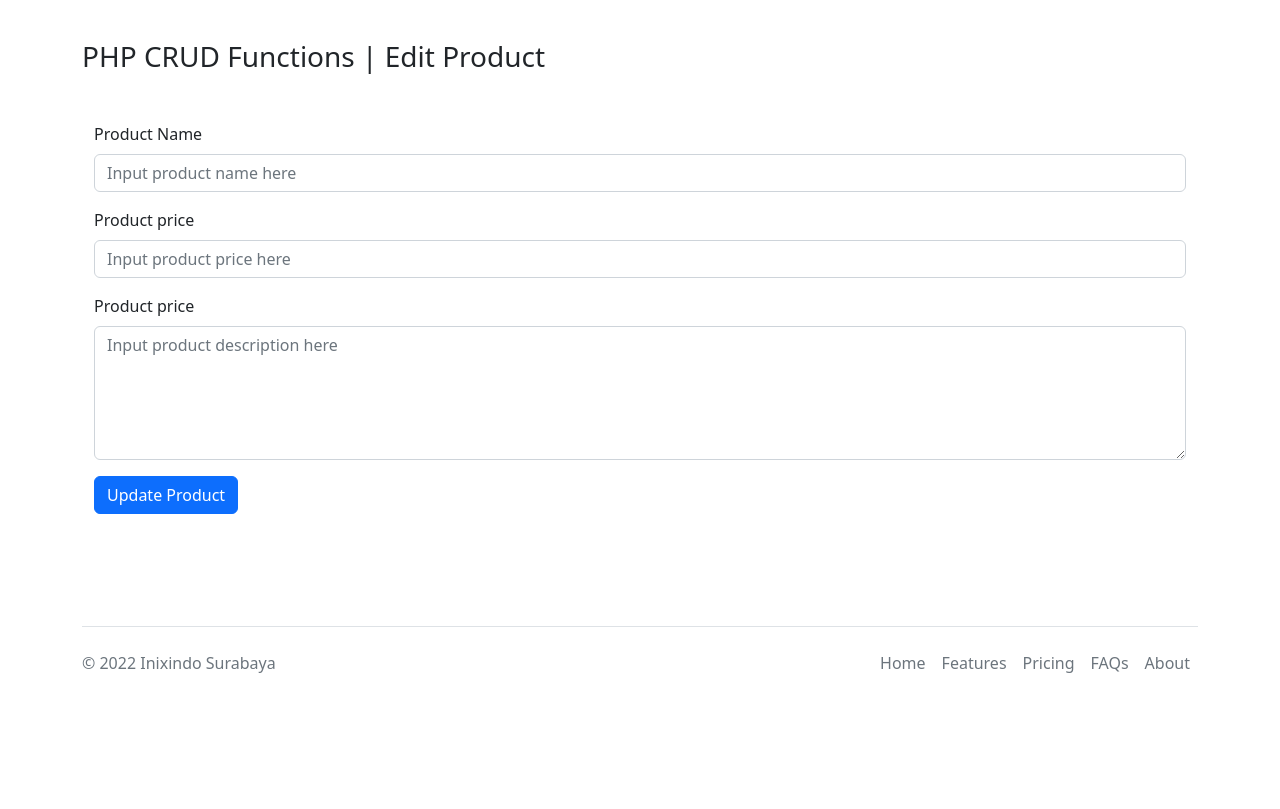
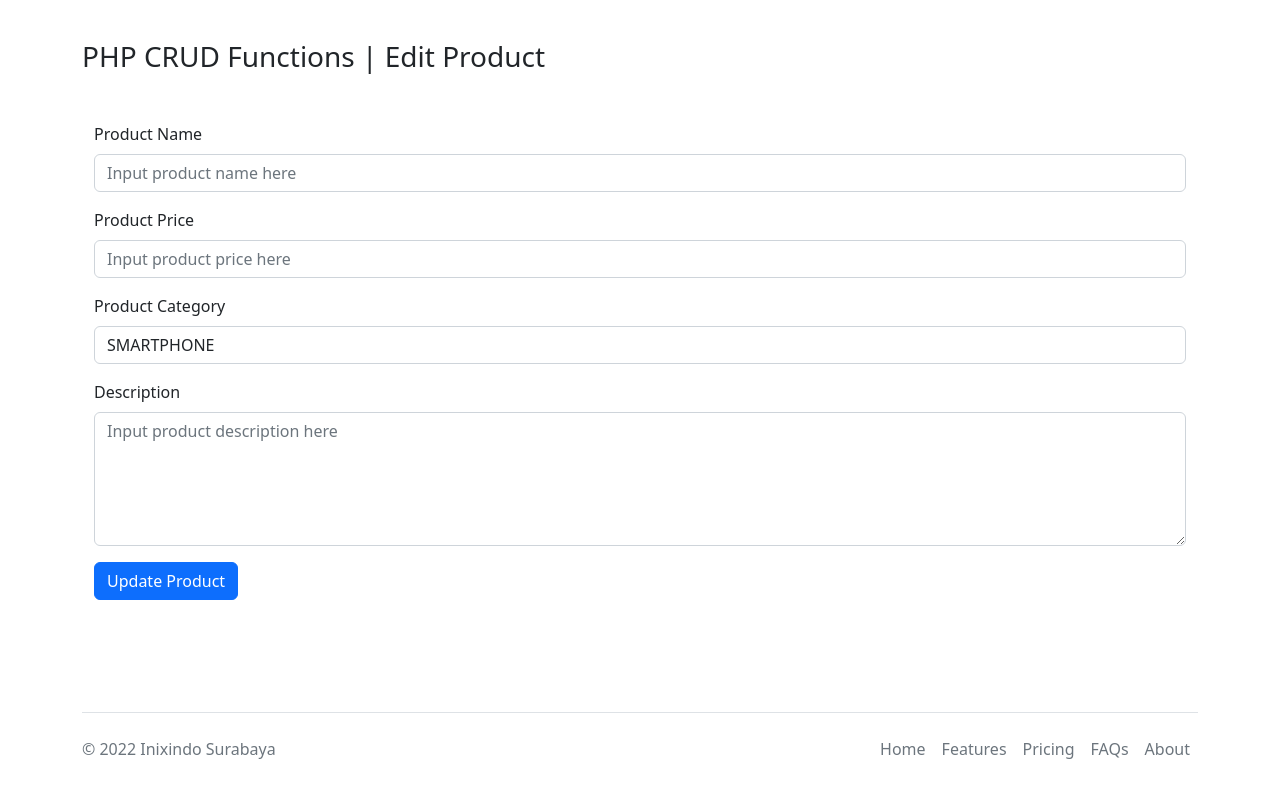
Before and after one commit to yusufrizalh/bwa-php-mysql, a PHP site: page /webphp/product_edit.php in a window 1280 px wide. Shown: the part 56-865 px from the top of the page. Before the commit the page ends 729 px from the top, so only its background shows below. Run offline with PHP 8.4, Linux system fonts and the light colour scheme; data that the repository does not hold is empty.

Commit message:
products by category

```diff
--- a/config/dbconfig.php
+++ b/config/dbconfig.php
@@ -1,2 +1,2 @@
 <?php
-$con = mysqli_connect("localhost", "root", "", "bwadb");
+$con = mysqli_connect("localhost", "root", "", "bwamysql");
--- a/product_edit.php
+++ b/product_edit.php
@@ -14,8 +14,9 @@ if (isset($_POST['btn-update'])) {
     $name = $_POST['name'];
     $price = $_POST['price'];
     $description = $_POST['description'];
+    $category = $_POST['category'];
 
-    $sql_query = "UPDATE products SET `name` = '$name', `price` = '$price', `description` = '$description' WHERE id = " . $_GET['edit_id'];
+    $sql_query = "UPDATE products SET `name` = '$name', `price` = '$price', `description` = '$description', `category` = '$category' WHERE id = " . $_GET['edit_id'];
     if (mysqli_query($con, $sql_query)) {
 ?>
         <script type="text/javascript">
@@ -49,11 +50,41 @@ if (isset($_POST['btn-cancel'])) {
                     <input type="text" class="form-control" autocomplete="off" id="name" name="name" placeholder="Input product name here" value="<?php echo $fetched_row['name']; ?>">
                 </div>
                 <div class="mb-3">
-                    <label for="price" class="form-label">Product price</label>
+                    <label for="price" class="form-label">Product Price</label>
                     <input type="text" class="form-control" autocomplete="off" id="price" name="price" placeholder="Input product price here" value="<?php echo $fetched_row['price']; ?>">
                 </div>
                 <div class="mb-3">
-                    <label for="price" class="form-label">Product price</label>
+                    <label for="category" class="form-label">Product Category</label>
+                    <select name="category" id="category" class="form-control">
+                        <option value="SMARTPHONE" <?php if ($fetched_row['category'] == "SMARTPHONE") {
+                                                        echo 'selected';
+                                                    } ?>>
+                            SMARTPHONE
+                        </option>
+                        <option value="LAPTOP" <?php if ($fetched_row['category'] == "LAPTOP") {
+                                                    echo 'selected';
+                                                } ?>>
+                            LAPTOP
+                        </option>
+                        <option value="MONITOR" <?php if ($fetched_row['category'] == "MONITOR") {
+                                                    echo 'selected';
+                                                } ?>>
+                            MONITOR
+                        </option>
+                        <option value="COMPUTER" <?php if ($fetched_row['category'] == "COMPUTER") {
+                                                        echo 'selected';
+                                                    } ?>>
+                            COMPUTER
+                        </option>
+                        <option value="OTHER" <?php if ($fetched_row['category'] == "OTHER") {
+                                                    echo 'selected';
+                                                } ?>>
+                            OTHER
+                        </option>
+                    </select>
+                </div>
+                <div class="mb-3">
+                    <label for="price" class="form-label">Description</label>
                     <textarea class="form-control" autocomplete="off" name="description" id="description" cols="30" rows="5" placeholder="Input product description here"><?php echo $fetched_row['description']; ?></textarea>
                 </div>
                 <div class="mb-3">
--- a/product_view.php
+++ b/product_view.php
@@ -31,6 +31,10 @@ if (isset($_GET['view_id'])) {
                     <td><?php echo "IDR " . number_format($fetched_row["price"], 0, ",", "."); ?></td>
                 </tr>
                 <tr>
+                    <td><label for="category" class="form-label">CATEGORY</label></td>
+                    <td><?php echo $fetched_row["category"]; ?></td>
+                </tr>
+                <tr>
                     <td><label for="description" class="form-label">DESCRIPTION</label></td>
                     <td><?php echo $fetched_row["description"]; ?></td>
                 </tr>
```
Also changed, not shown: category_view.php (added, +56 -0 lines), product_create.php (+15 -3 lines), product_index.php (+7 -2 lines).
